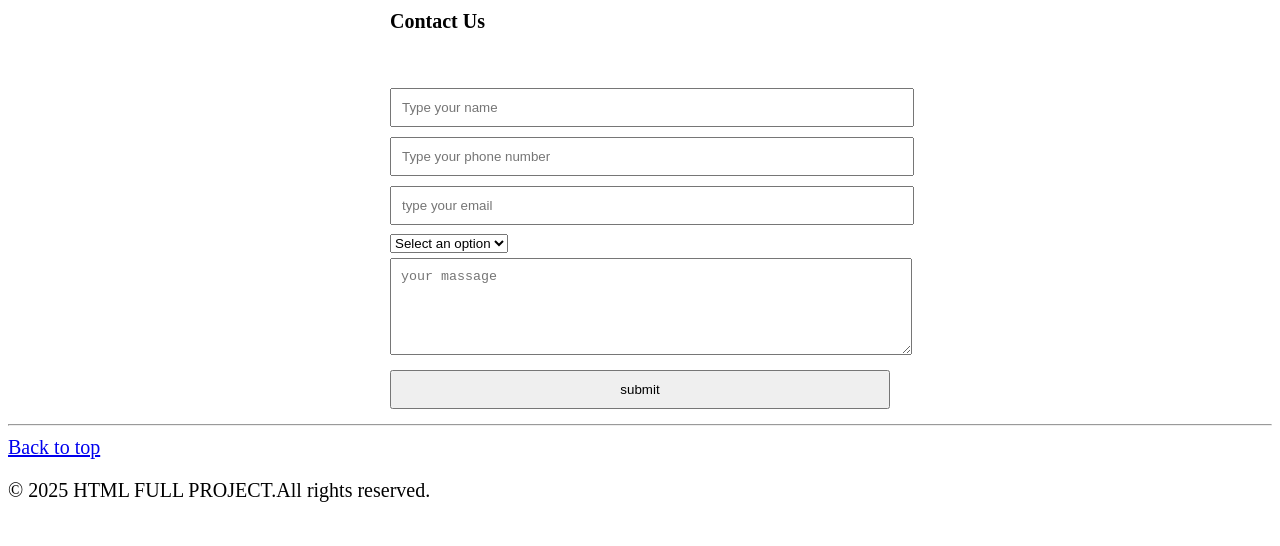
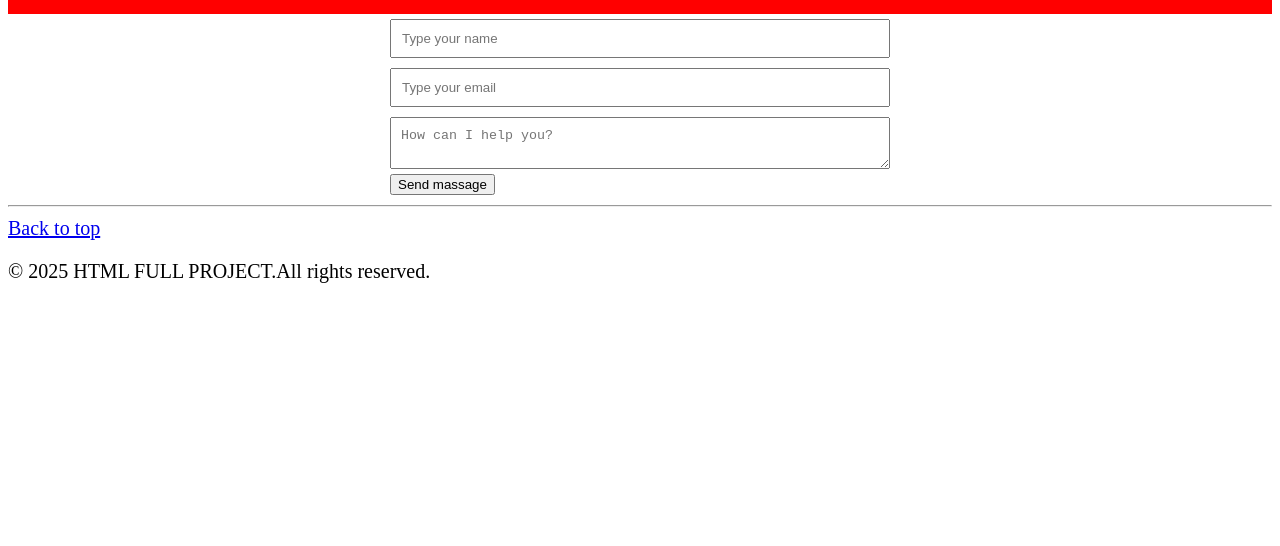
Before and after one commit to tituxs151/Html-full-project.github.io, a plain HTML site: page Form.html in a window 1280 px wide. Shown: the part 254-800 px from the top of the page. Drawn offline with Linux system fonts and the light colour scheme.

Commit message:
Update Form.html

```diff
--- a/Form.html
+++ b/Form.html
@@ -1,12 +1,12 @@
-<!DOCTYPE html>
+h<!DOCTYPE html>
 <html lang="en">
 
 <head>
   <meta charset="UTF-8">
   <meta name="viewport" content="width=device-width, initial-scale=1">
   <meta http-equiv="X-UA-Compatible" content="IE=Edge">
-  <meta name="author" content="Lamisha">
-  <meta name="description" content="The officials website of HTML FULL PROJECT">
+  <meta name="description" content="Lamisha Akter এর ব্যক্তিগত পোর্টফোলিও ওয়েবসাইট।">
+  <meta name="keywords" content="portfolio, web design, developer">
 
   <title>HTML FULL PROJECT</title>
 
@@ -21,7 +21,7 @@
   <header>
     <h1> HTML FULL PROJECT</h1>
 
-        <h2> Registration Form </h2>
+        <h2> Contact Us  </h2>
         <nav>
           <a href="/"> Home </a> |
             <a href="/#about">About</a> |
@@ -41,30 +41,12 @@
 
     <main>
       <div class="container">
-      <form method="post" action="" name="contact-form">
-        <h4>
-          Contact Us
-        </h4><br>
-        <input type="text" name="your-name" placeholder="Type your name"><br>
-        <input type="text" name="your-number " placeholder="Type your phone number "><br>
-        <input type="email" name="your-email" placeholder="type your email"><br>
-
-        <select>
-          <option> Select an option </option>
-          <option> Chicken Biriyani
-          </option>
-          <option>Mutton Biriyani </option>
-          <option>Kacchi Biriyani </option>
-          <option>Beef Kichuri</option>
-          <option>Lacchi</option>
-          <option>Misty Doi</option>
-          <option>Chips</option>
-        </select> <br>
-        <textarea name="massage" rows="5" placeholder="your massage"></textarea><br>
-        <input type="submit" value="submit" id="submit">
-
-
-      </form>
+<form action="https://formspree.io/f/meoepoll" method="POST">
+     <input type="text" name="name" placeholder="Type your name" required>
+     <input type="email" name="email" placeholder="Type your email" required>
+     <textarea name="message" placeholder="How can I help you?" required></textarea>
+     <button type="submit">Send massage</button>
+</form>
     </div>
   </main>
   <hr>
```
